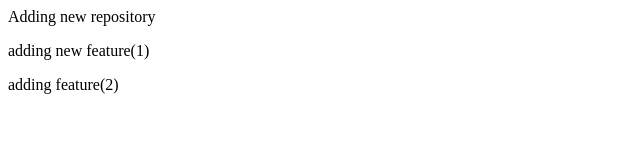
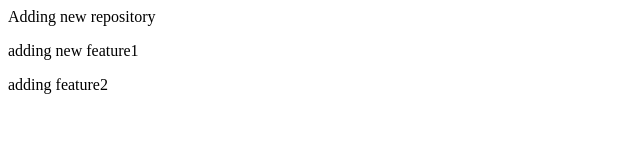
Before and after one commit to nox-lykos/LocalRepo, a plain HTML site: page index.html in a window 1280 px wide. Shown: the full height of the page, 0-640 px from the left. Drawn offline with Linux system fonts and the light colour scheme.

Commit message:
adding updates

```diff
--- a/index.html
+++ b/index.html
@@ -1,3 +1,3 @@
 <p>Adding new repository</p>
-<p>adding new feature(1)</p>
-<p>adding feature(2)</p>
+<p>adding new feature1</p>
+<p>adding feature2</p>
```
